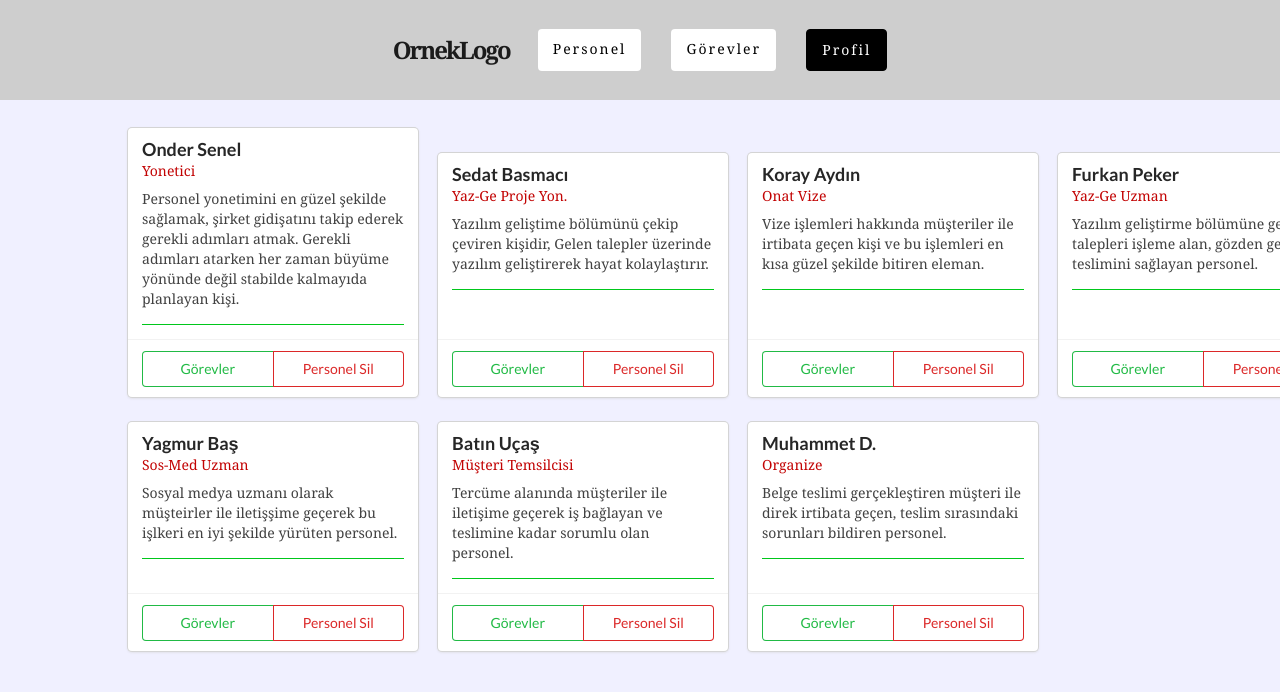
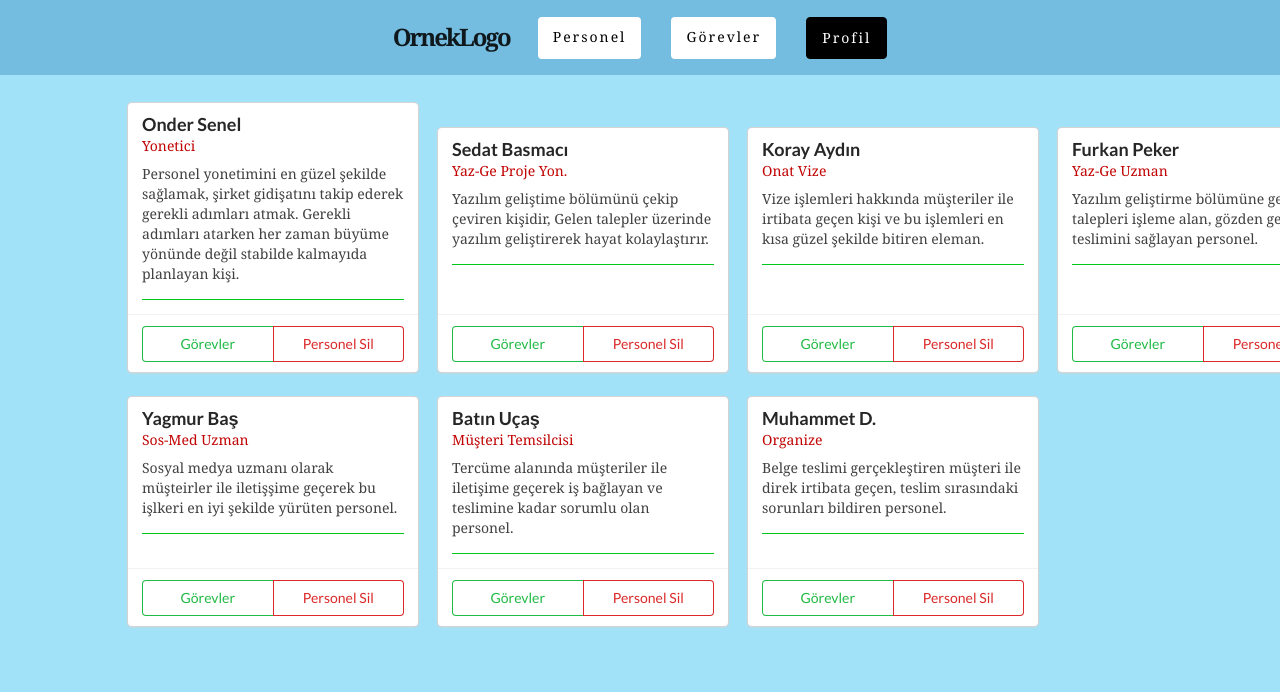
Before and after one commit to furkanpekercom/login-proje-kullanici-gorev, a React (Create React App) app: page / in a window 1280 px wide. Both pictures are taken after typing "Sample", "name@example.com", "Sample123" into the empty fields and a click on the button "Giriş". Shown: the top 692 px of the page. Built offline with nearby package versions, Linux system fonts and the light colour scheme.

Commit message:
Renkler Düzenlendi

```diff
--- a/src/App.css
+++ b/src/App.css
@@ -5,5 +5,5 @@
 }
 
 body{
-    background-color: rgb(240, 240, 255);
+    background-color: #a2e2f8;
 }
--- a/src/Components/Navbar/Navbar.css
+++ b/src/Components/Navbar/Navbar.css
@@ -1,11 +1,12 @@
 .navbar{
-    background-color: #cecece;
+    background-color: #75bde0;
     width: 100%;
     padding: 0.5rem 1rem;
     display: flex;
+
     align-items: center;
     justify-content: center;
-    height: 100px;
+    height: 75px;
 }
 
 .colon-sol{
```
